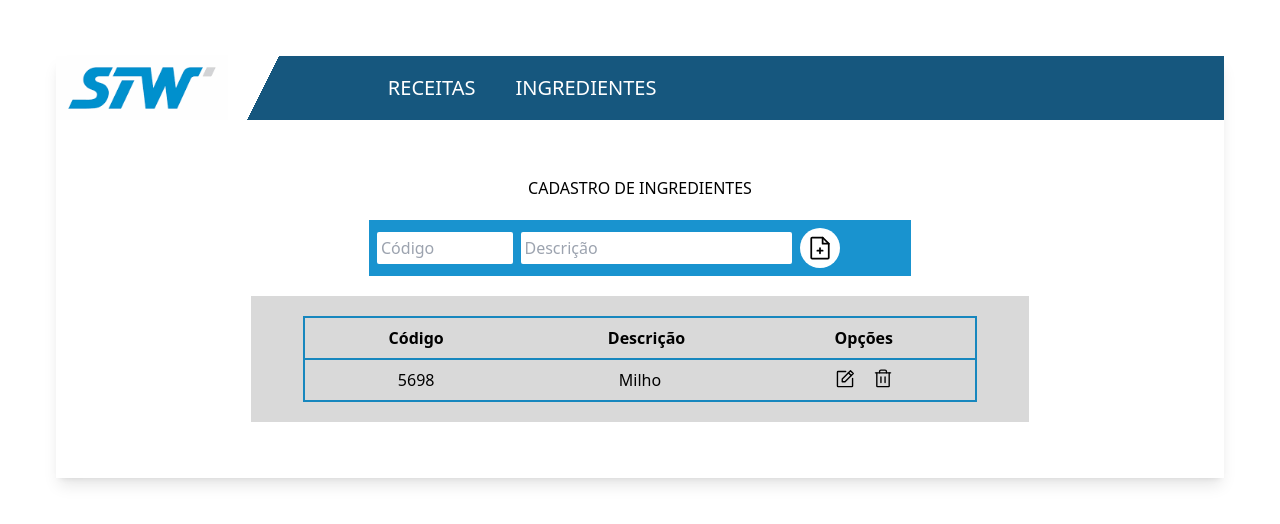
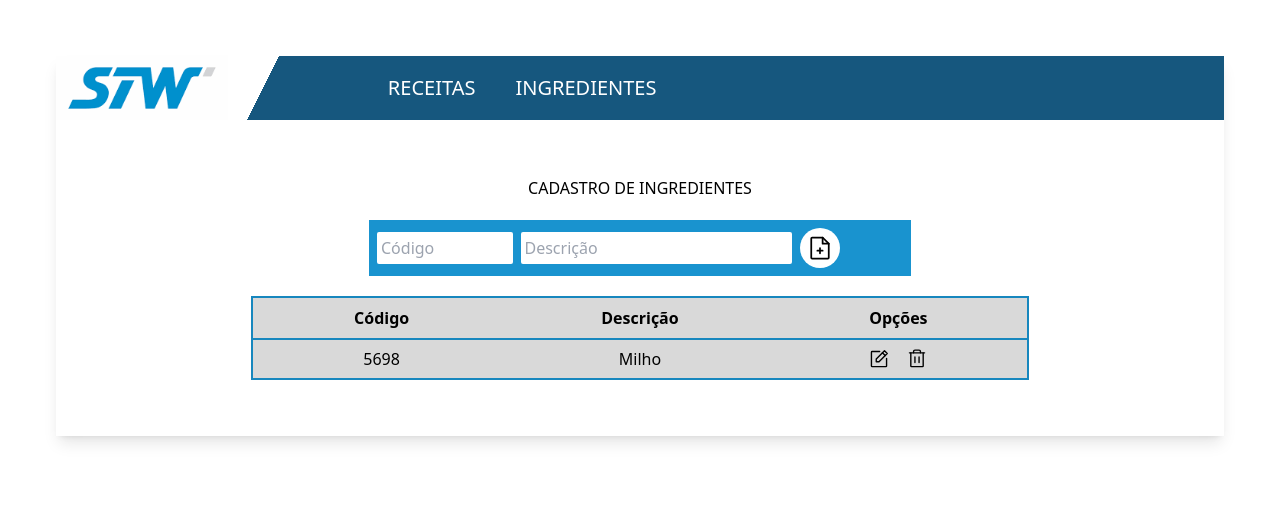
Before and after one commit to LeandroGoerck/desafio-stw, a React (Create React App) app in the folder frontend/: page /ingredients in a window 1280 px wide. Shown: the top 524 px of the page. Built offline with nearby package versions, Linux system fonts and the light colour scheme; no server answers.

Commit message:
habilita opcao de edicao do ingrediente

```diff
--- a/frontend/src/components/IngredientsTable.jsx
+++ b/frontend/src/components/IngredientsTable.jsx
@@ -1,11 +1,29 @@
-import React from "react";
-import { NotePencil, Trash } from "phosphor-react";
-
+import React, { useState } from "react";
+import { NotePencil, Trash, ArrowFatLineRight } from "phosphor-react";
 
 export default function IngredientsTable(props) {
-  const { ingredients, removeIngredient } = props;
+  const [editIngredient, setEditIngredient] = useState(0);
+
+  const handleViewEditButton = (ingredientId, newIngredientData) => {
+    if (editIngredient === 0) {
+      setEditIngredient(ingredientId);
+      setFormValue(newIngredientData);
+    }
+  };
+
+  const {
+    ingredients,
+    setFormValue,
+    removeIngredient,
+    handleChanges,
+    inputDescriptionName,
+    inputDescriptionValue,
+    inputCodeName,
+    inputCodeValue,
+    handleEditButton,
+  } = props;
   return (
-    <table className="table-fixed w-full md:w-fit border-2 border-az3 p-2 mt-5 mb-5">
+    <table className="table-fixed w-full border-2 border-az3 p-2">
       <thead>
         <tr>
           <th className="md:pl-10 md:pr-10 xl:pl-20 xl:pr-20 pt-2 pb-2 text-center">
@@ -20,21 +38,63 @@ export default function IngredientsTable(props) {
         </tr>
       </thead>
       <tbody className="border-2 border-az3">
-        {ingredients && ingredients.map((ing) => (
+        {ingredients &&
+          ingredients.map((ing) => (
             <tr key={ing.id} className="text-center items-center border ">
-            <td className="pt-2 pb-2">{ing.codigoIngrediente}</td>
-            <td className="pt-2 pb-2">{ing.descricaoIngrediente}</td>
+              {/* <td className="pt-2 pb-2">{ing.codigoIngrediente}</td> */}
+
+              <td>
+                {ing.id === editIngredient ? (
+                  <input
+                    type="input"
+                    name={inputCodeName}
+                    placeholder="Código"
+                    onChange={handleChanges}
+                    value={inputCodeValue}
+                    className="pl-1 w-full rounded-sm text-center"></input>
+                ) : (
+                  <span className="pt-2 pb-2">{ing.codigoIngrediente}</span>
+                )}
+              </td>
+
+              <td>
+                {ing.id === editIngredient ? (
+                  <input
+                    type="input"
+                    name={inputDescriptionName}
+                    placeholder="Descrição"
+                    onChange={handleChanges}
+                    value={inputDescriptionValue}
+                    className=" pl-1 w-full rounded-sm text-center"></input>
+                ) : (
+                  <span className="pt-2 pb-2">{ing.descricaoIngrediente}</span>
+                )}
+              </td>
+
               <td className="pt-2 pb-2 flex flex-row justify-center">
+                {ing.id === editIngredient ? (
                   <button
                     type="button"
-              >
-                <NotePencil size={22} className="ml-2 mr-2" />
+                    className="h-fit w-fit ml-2 mr-2"
+                    onClick={() => {
+                      setEditIngredient(0);
+                      handleEditButton(ing.id);
+                    }}>
+                    <ArrowFatLineRight size={22} />
                   </button>
+                ) : (
                   <button
                     type="button"
-                onClick={() => removeIngredient(ing.id)}
-              >
-                <Trash size={22} className="ml-2 mr-2" />
+                    className="h-fit w-fit ml-2 mr-2"
+                    onClick={(e) => handleViewEditButton(ing.id, {codigoIngrediente: ing.codigoIngrediente, descricaoIngrediente: ing.descricaoIngrediente})}>
+                    <NotePencil size={22} />
+                  </button>
+                )}
+                <button
+                  type="button"
+                  className="h-fit w-fit ml-2 mr-2"
+                  onClick={() => removeIngredient(ing.id)}>
+                  <Trash size={22} />
                 </button>
               </td>
             </tr>
--- a/frontend/src/pages/Ingredients.jsx
+++ b/frontend/src/pages/Ingredients.jsx
@@ -59,6 +59,21 @@ const removeIngredient = (value) => {
             .get('/ingredients')
             .then(({ data }) => {
               setIngredients(data.ingredientsData);
+            });
+        }
+      });
+  };
+
+  const handleEditButton = async (ingredientId) => {
+
+    api
+      .put(`/ingredients/${ingredientId}`, form)
+      .then((returnedMessage) => {
+        if (returnedMessage.status === 200) {
+          api
+            .get('/ingredients')
+            .then(({ data }) => {
+              setIngredients(data.ingredientsData);
               setFormValue((prevState) => ({ ...prevState, descricaoIngrediente: "",  codigoIngrediente: ""}));
             });
         }
@@ -83,7 +98,18 @@ const removeIngredient = (value) => {
               handleAddButton={handleAddButton}
             />
             <div className="h-full w-full bg-cz2 flex flex-col items-center">
-              <IngredientsTable ingredients={ingredients} removeIngredient={removeIngredient}/>
+              <IngredientsTable
+                ingredients={ingredients}
+                setFormValue={setFormValue}
+                removeIngredient={removeIngredient}
+                inputCodeName="codigoIngrediente"
+                inputCodeValue={form.codigoIngrediente}
+                inputDescriptionName="descricaoIngrediente"
+                inputDescriptionValue={form.descricaoIngrediente}
+                handleChanges={handleChanges}
+                handleAddButton={handleAddButton}
+                handleEditButton={handleEditButton}
+              />
             </div>
           </div>
         </div>
```
Lines whose indentation alone changed are shown as unchanged.
